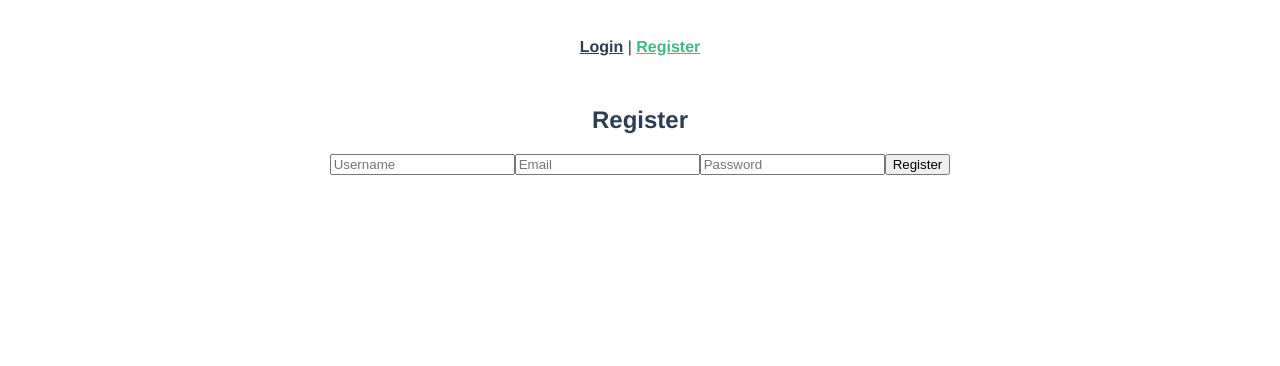
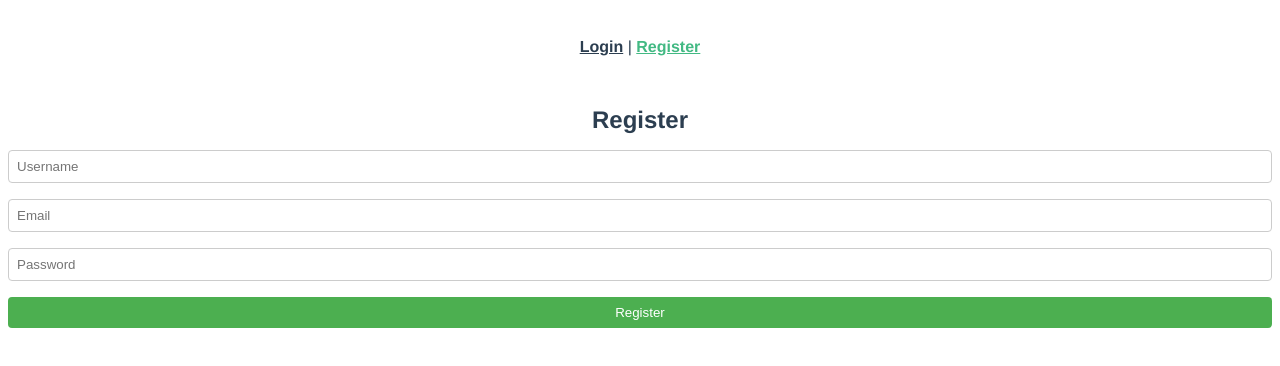
Before and after one commit to ls-cnr/CIcERonE, a Vue app in the folder frontend/: page /register in a window 1280 px wide. Shown: the top 366 px of the page. Built offline with nearby package versions, Linux system fonts and the light colour scheme.

Commit message:
separato i css dai vue

```diff
--- a/frontend/src/components/Dashboard.vue
+++ b/frontend/src/components/Dashboard.vue
@@ -38,6 +38,7 @@
 
 <script>
 import axios from 'axios';
+import '../styles/Dashboard.css';
 
 export default {
   name: 'Dashboard',
@@ -92,87 +93,3 @@ export default {
   }
 };
 </script>
-
-<style scoped>
-.dashboard {
-  display: flex;
-  flex-direction: column;
-  height: 100vh;
-}
-
-.header {
-  background-color: #4CAF50;
-  color: white;
-  padding: 1rem;
-  text-align: center;
-}
-
-.main-content {
-  display: flex;
-  flex: 1;
-}
-
-.sidebar {
-  width: 200px;
-  background-color: #f1f1f1;
-  padding: 1rem;
-  display: flex;
-  flex-direction: column;
-}
-
-.sidebar nav {
-  display: flex;
-  flex-direction: column;
-  height: 100%;
-}
-
-.upper-nav {
-  margin-bottom: 2rem;
-}
-
-.lower-nav {
-  margin-top: auto;
-}
-
-.new-project-btn {
-  width: 100%;
-  padding: 0.5rem;
-  background-color: #4CAF50;
-  color: white;
-  border: none;
-  cursor: pointer;
-  font-size: 1rem;
-}
-
-.nav-link {
-  display: block;
-  padding: 0.5rem 0;
-  text-decoration: none;
-  color: #333;
-}
-
-.project-list {
-  flex: 1;
-  padding: 1rem;
-}
-
-.project-item {
-  display: flex;
-  justify-content: space-between;
-  align-items: center;
-  margin-bottom: 0.5rem;
-}
-
-.project-name {
-  text-decoration: none;
-  color: #333;
-}
-
-.delete-btn {
-  background-color: #f44336;
-  color: white;
-  border: none;
-  padding: 0.5rem 1rem;
-  cursor: pointer;
-}
-</style>
--- a/frontend/src/components/Login.vue
+++ b/frontend/src/components/Login.vue
@@ -11,6 +11,7 @@
 
 <script>
 import axios from 'axios';
+import '../styles/Login.css';
 
 export default {
   data() {
--- a/frontend/src/components/NewProject.vue
+++ b/frontend/src/components/NewProject.vue
@@ -19,6 +19,7 @@
 
 <script>
 import axios from 'axios';
+import '../styles/Login.css';
 
 export default {
   name: 'NewProject',
@@ -52,47 +53,3 @@ export default {
   }
 };
 </script>
-
-<style scoped>
-.new-project {
-  max-width: 400px;
-  margin: 0 auto;
-  padding: 2rem;
-}
-
-form {
-  display: flex;
-  flex-direction: column;
-  margin-bottom: 1rem;
-}
-
-label {
-  margin-bottom: 0.5rem;
-}
-
-input, textarea {
-  margin-bottom: 1rem;
-  padding: 0.5rem;
-  border: 1px solid #ccc;
-  border-radius: 4px;
-}
-
-button {
-  padding: 0.5rem;
-  background-color: #4CAF50;
-  color: white;
-  border: none;
-  border-radius: 4px;
-  cursor: pointer;
-}
-
-.back-btn {
-  background-color: #2196F3;
-  margin-top: 1rem;
-}
-
-.error-message {
-  color: red;
-  margin-top: 1rem;
-}
-</style>
--- a/frontend/src/components/Profile.vue
+++ b/frontend/src/components/Profile.vue
@@ -17,6 +17,7 @@
 
 <script>
 import axios from 'axios';
+import '../styles/Profile.css';
 
 export default {
   name: 'Profile',
@@ -54,43 +55,3 @@ export default {
   }
 };
 </script>
-
-<style scoped>
-.profile {
-  max-width: 400px;
-  margin: 0 auto;
-  padding: 2rem;
-}
-
-.profile-info {
-  background-color: #f5f5f5;
-  border-radius: 5px;
-  padding: 1rem;
-  margin-bottom: 1rem;
-}
-
-.info-item {
-  margin-bottom: 0.5rem;
-}
-
-label {
-  font-weight: bold;
-  margin-right: 0.5rem;
-}
-
-.back-btn {
-  display: block;
-  width: 100%;
-  padding: 0.5rem;
-  background-color: #2196F3;
-  color: white;
-  border: none;
-  border-radius: 5px;
-  cursor: pointer;
-  font-size: 1rem;
-}
-
-.back-btn:hover {
-  background-color: #0b7dda;
-}
-</style>
--- a/frontend/src/components/Register.vue
+++ b/frontend/src/components/Register.vue
@@ -12,6 +12,7 @@
 
 <script>
 import axios from 'axios';
+import '../styles/Login.css';
 
 export default {
   data() {
--- /dev/null
+++ b/frontend/src/styles/Dashboard.css
@@ -0,0 +1,81 @@
+.dashboard {
+  display: flex;
+  flex-direction: column;
+  height: 100vh;
+}
+
+.header {
+  background-color: #4CAF50;
+  color: white;
+  padding: 1rem;
+  text-align: center;
+}
+
+.main-content {
+  display: flex;
+  flex: 1;
+}
+
+.sidebar {
+  width: 200px;
+  background-color: #f1f1f1;
+  padding: 1rem;
+  display: flex;
+  flex-direction: column;
+}
+
+.sidebar nav {
+  display: flex;
+  flex-direction: column;
+  height: 100%;
+}
+
+.upper-nav {
+  margin-bottom: 2rem;
+}
+
+.lower-nav {
+  margin-top: auto;
+}
+
+.new-project-btn {
+  width: 100%;
+  padding: 0.5rem;
+  background-color: #4CAF50;
+  color: white;
+  border: none;
+  cursor: pointer;
+  font-size: 1rem;
+}
+
+.nav-link {
+  display: block;
+  padding: 0.5rem 0;
+  text-decoration: none;
+  color: #333;
+}
+
+.project-list {
+  flex: 1;
+  padding: 1rem;
+}
+
+.project-item {
+  display: flex;
+  justify-content: space-between;
+  align-items: center;
+  margin-bottom: 0.5rem;
+}
+
+.project-name {
+  text-decoration: none;
+  color: #333;
+}
+
+.delete-btn {
+  background-color: #f44336;
+  color: white;
+  border: none;
+  padding: 0.5rem 1rem;
+  cursor: pointer;
+}
--- /dev/null
+++ b/frontend/src/styles/Login.css
@@ -0,0 +1,35 @@
+.login {
+  max-width: 300px;
+  margin: 0 auto;
+  padding: 2rem;
+}
+
+h2 {
+  text-align: center;
+  margin-bottom: 1rem;
+}
+
+form {
+  display: flex;
+  flex-direction: column;
+}
+
+input {
+  margin-bottom: 1rem;
+  padding: 0.5rem;
+  border: 1px solid #ccc;
+  border-radius: 4px;
+}
+
+button {
+  padding: 0.5rem;
+  background-color: #4CAF50;
+  color: white;
+  border: none;
+  border-radius: 4px;
+  cursor: pointer;
+}
+
+button:hover {
+  background-color: #45a049;
+}
--- /dev/null
+++ b/frontend/src/styles/NewProject.css
@@ -0,0 +1,41 @@
+.new-project {
+  max-width: 400px;
+  margin: 0 auto;
+  padding: 2rem;
+}
+
+form {
+  display: flex;
+  flex-direction: column;
+  margin-bottom: 1rem;
+}
+
+label {
+  margin-bottom: 0.5rem;
+}
+
+input, textarea {
+  margin-bottom: 1rem;
+  padding: 0.5rem;
+  border: 1px solid #ccc;
+  border-radius: 4px;
+}
+
+button {
+  padding: 0.5rem;
+  background-color: #4CAF50;
+  color: white;
+  border: none;
+  border-radius: 4px;
+  cursor: pointer;
+}
+
+.back-btn {
+  background-color: #2196F3;
+  margin-top: 1rem;
+}
+
+.error-message {
+  color: red;
+  margin-top: 1rem;
+}
--- /dev/null
+++ b/frontend/src/styles/Profile.css
@@ -0,0 +1,37 @@
+.profile {
+  max-width: 400px;
+  margin: 0 auto;
+  padding: 2rem;
+}
+
+.profile-info {
+  background-color: #f5f5f5;
+  border-radius: 5px;
+  padding: 1rem;
+  margin-bottom: 1rem;
+}
+
+.info-item {
+  margin-bottom: 0.5rem;
+}
+
+label {
+  font-weight: bold;
+  margin-right: 0.5rem;
+}
+
+.back-btn {
+  display: block;
+  width: 100%;
+  padding: 0.5rem;
+  background-color: #2196F3;
+  color: white;
+  border: none;
+  border-radius: 5px;
+  cursor: pointer;
+  font-size: 1rem;
+}
+
+.back-btn:hover {
+  background-color: #0b7dda;
+}
--- /dev/null
+++ b/frontend/src/styles/Register.css
@@ -0,0 +1,35 @@
+.register {
+  max-width: 300px;
+  margin: 0 auto;
+  padding: 2rem;
+}
+
+h2 {
+  text-align: center;
+  margin-bottom: 1rem;
+}
+
+form {
+  display: flex;
+  flex-direction: column;
+}
+
+input {
+  margin-bottom: 1rem;
+  padding: 0.5rem;
+  border: 1px solid #ccc;
+  border-radius: 4px;
+}
+
+button {
+  padding: 0.5rem;
+  background-color: #4CAF50;
+  color: white;
+  border: none;
+  border-radius: 4px;
+  cursor: pointer;
+}
+
+button:hover {
+  background-color: #45a049;
+}
--- /dev/null
+++ b/frontend/src/styles/global.css
@@ -0,0 +1,10 @@
+body {
+  margin: 0;
+  font-family: Arial, sans-serif;
+}
+
+button {
+  cursor: pointer;
+}
+
+/* Altri stili globali... */
```
